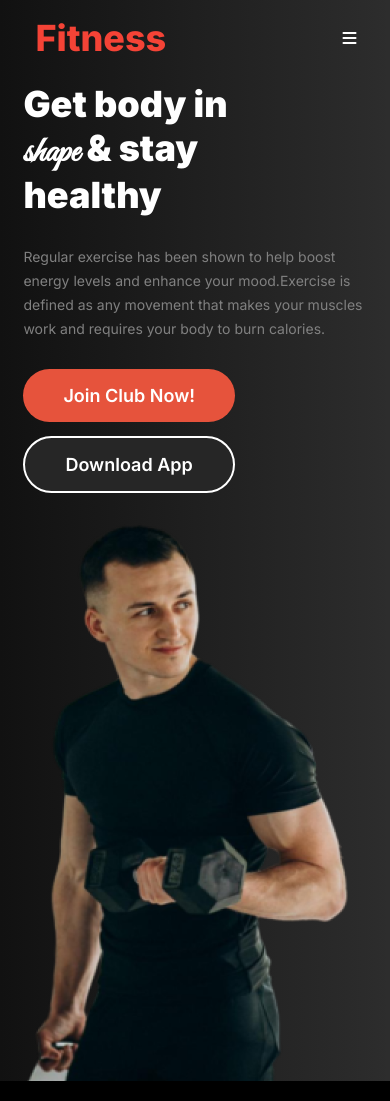
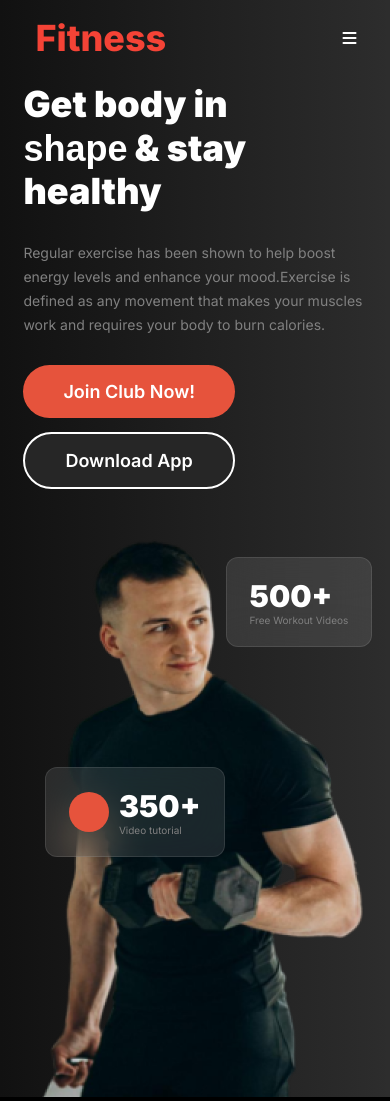
Before and after one commit to talhasuhayeb/Assignment-2, a plain HTML site: page index.html in a window 390 px wide. Shown: the top 1101 px of the page. Drawn offline with Linux system fonts and the light colour scheme; a web font is replaced by a local one.

Commit message:
responsive added

```diff
--- a/index.html
+++ b/index.html
@@ -39,7 +39,20 @@
           <button class="btn-1">Join Club Now!</button>
           <button class="btn-2">Download App</button>
         </div>
-        <img class="hero-img" src="./images/Images 2.png" alt="a man" />
+        <div class="header-img-div">
+          <div class="header-span">
+            <h3>500+</h3>
+            <p>Free Workout Videos</p>
+          </div>
+          <div class="header-span-2">
+            <div class="round-div"></div>
+            <div class="col-2">
+              <h3>350+</h3>
+              <p>Video tutorial</p>
+            </div>
+          </div>
+          <img class="hero-img" src="./images/Images 2.png" alt="a man" />
+        </div>
       </div>
     </section>
     <section class="habit">
--- a/style/style.css
+++ b/style/style.css
@@ -1,5 +1,5 @@
 @import url("https://fonts.googleapis.com/css2?family=Inter:wght@100..900&display=swap");
-@import url("https://fonts.googleapis.com/css2?family=Great+Vibes&display=swap");
+@import url("https://fonts.cdnfonts.com/css/miama");
 * {
   font-family: "Inter", sans-serif;
   margin: 0;
@@ -94,6 +94,7 @@ nav .fa-bars {
 }
 .hero-div {
   display: flex;
+  gap: 20px;
 }
 .text-box {
   margin: 2% 6%;
@@ -106,8 +107,8 @@ nav .fa-bars {
   margin-bottom: 14px;
 }
 .shape {
-  font-family: "Great Vibes", cursive;
-  font-size: 7rem;
+  font-family: "Miama", sans-serif;
+  font-size: 8px4.875rem;
   font-weight: 900;
 }
 .text-box p {
@@ -124,13 +125,68 @@ nav .fa-bars {
   font-size: 1.125rem;
   padding: 16px 40px;
 }
+.header-img-div {
+  position: relative;
+  padding-left: 30px;
+}
 .hero-img {
+  display: flex;
   background-position: center;
   background-size: cover;
   width: fit-content;
 }
+.header-span {
+  position: absolute;
+  top: 150px;
+  left: 250px;
+  padding: 20px 23px;
+  width: max-content;
+  border: 1px solid rgba(255, 255, 255, 0.1);
+  border-radius: 12px;
+  background: rgba(255, 255, 255, 0.1);
+  backdrop-filter: blur(20px);
+}
+.header-span h3 {
+  color: white;
+  font-size: 2.5rem;
+  font-weight: 900;
+}
+.header-span p {
+  font-size: 1rem;
+  color: grey;
+}
+.header-span-2 {
+  display: flex;
+  justify-content: center;
+  align-items: center;
+  gap: 10px;
+  position: absolute;
+  top: 410px;
+  right: 260px;
+  padding: 20px 23px;
+  width: max-content;
+  border: 1px solid rgba(255, 255, 255, 0.1);
+  border-radius: 12px;
+  background: rgba(255, 255, 255, 0.1);
+  backdrop-filter: blur(20px);
+}
+.round-div {
+  height: 40px;
+  width: 40px;
+  border-radius: 50%;
+  background: rgb(230, 83, 60);
+}
+.header-span-2 h3 {
+  color: white;
+  font-size: 2.5rem;
+  font-weight: 900;
+}
+.header-span-2 p {
+  font-size: 1rem;
+  color: grey;
+}
 
-@media (max-width: 676px) {
+@media (max-width: 576px) {
   .nav-link {
     display: none;
   }
@@ -163,10 +219,59 @@ nav .fa-bars {
     font-weight: 400;
     margin-bottom: 28px;
   }
+  .header-img-div {
+    position: relative;
+    margin-left: 20px;
+    margin: auto;
+  }
   .hero-img {
-    margin: auto;
+    margin: 0 auto;
+    display: flex;
     justify-content: center;
     justify-items: center;
+  }
+  .header-span {
+    position: absolute;
+    top: 40px;
+    left: 220px;
+    padding: 20px 23px;
+    width: max-content;
+    border: 1px solid rgba(255, 255, 255, 0.1);
+    border-radius: 12px;
+    background: rgba(255, 255, 255, 0.1);
+    backdrop-filter: blur(20px);
+  }
+  .header-span h3 {
+    color: white;
+    font-size: 1.875rem;
+    font-weight: 900;
+  }
+  .header-span p {
+    font-size: 0.625rem;
+    color: grey;
+  }
+  .header-span-2 {
+    display: flex;
+    align-items: center;
+    gap: 10px;
+    position: absolute;
+    top: 250px;
+    right: 160px;
+    padding: 20px 23px;
+    width: max-content;
+    border: 1px solid rgba(255, 255, 255, 0.1);
+    border-radius: 12px;
+    background: rgba(255, 255, 255, 0.1);
+    backdrop-filter: blur(20px);
+  }
+  .header-span-2 h3 {
+    color: white;
+    font-size: 1.875rem;
+    font-weight: 900;
+  }
+  .header-span-2 p {
+    font-size: 0.625rem;
+    color: grey;
   }
 }
 /* HABIT SECTION  */
@@ -212,7 +317,7 @@ nav .fa-bars {
   font-size: 0.875rem;
   line-height: normal;
 }
-@media (max-width: 676px) {
+@media (max-width: 576px) {
   .habit h1 {
     font-size: 2rem;
     font-weight: 900;
@@ -260,7 +365,7 @@ nav .fa-bars {
   padding: 20px;
 }
 
-@media (max-width: 676px) {
+@media (max-width: 576px) {
   .run-div {
     display: flex;
     flex-direction: column;
```
